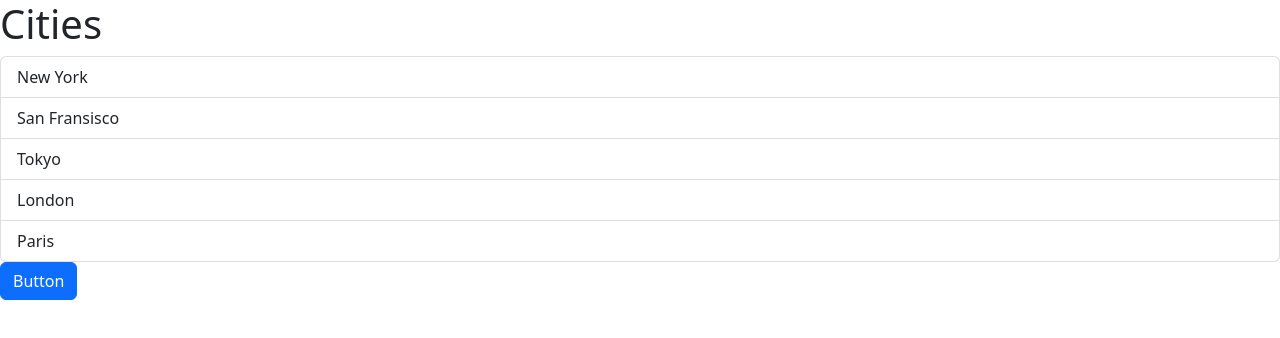
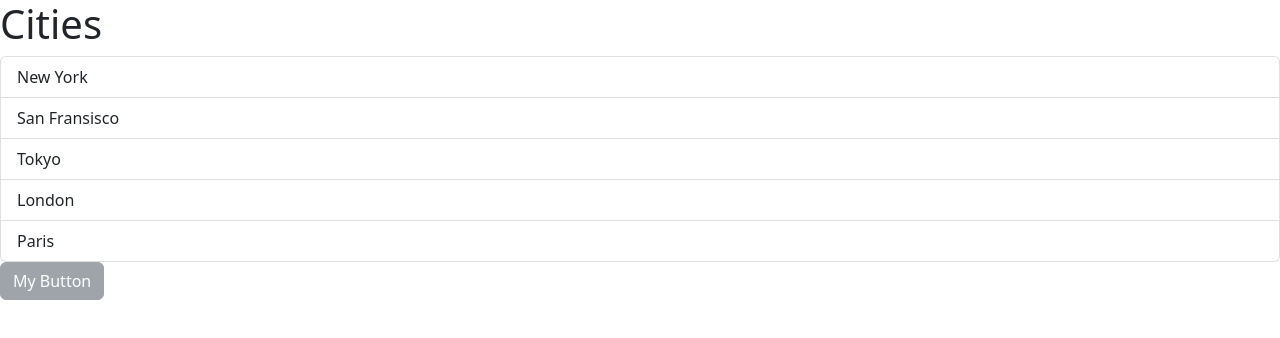
Before and after one commit to harsha-bharadwaj100/first-react, a React (Vite) app: page / in a window 1280 px wide. Shown: the top 338 px of the page. Built offline with nearby package versions, Linux system fonts and the light colour scheme.

Commit message:
Dynamic  disable and enable of button

```diff
--- a/src/App.tsx
+++ b/src/App.tsx
@@ -1,11 +1,13 @@
+import { useState } from "react";
 import Button from "./components/Button";
 import ListGroup from "./components/ListGroup";
 
 function App() {
   let items = ["New York", "San Fransisco", "Tokyo", "London", "Paris"];
-
+  let [selectedItem, setSelectedItem] = useState(false);
   const handleSelectedItem = (item: string) => {
     console.log(item);
+    setSelectedItem(true);
   };
 
   return (
@@ -15,7 +17,15 @@ function App() {
         heading={"Cities"}
         onSelectItem={handleSelectedItem}
       />
-      <Button />
+      <Button
+        color={selectedItem ? "primary" : "secondary"}
+        value={selectedItem ? "" : true}
+        onClick={() => {
+          console.log("Clicked!");
+        }}
+      >
+        My Button
+      </Button>
     </>
   );
 }
--- a/src/components/Button.tsx
+++ b/src/components/Button.tsx
@@ -1,7 +1,22 @@
 import React from "react";
 
-const Button = () => {
-  return <button className="btn btn-primary">Button</button>;
+interface Props {
+  children: string;
+  color?: "primary" | "secondary" | "danger";
+  value: String | undefined | boolean;
+  onClick: () => void;
+}
+const Button = ({
+  children,
+  color = "primary",
+  value = true,
+  onClick,
+}: Props) => {
+  return (
+    <button disabled={value} className={"btn btn-" + color} onClick={onClick}>
+      {children}
+    </button>
+  );
 };
 
 export default Button;
```
Also changed, not shown: 1 other file (tests, documents, lock files or other folders).
